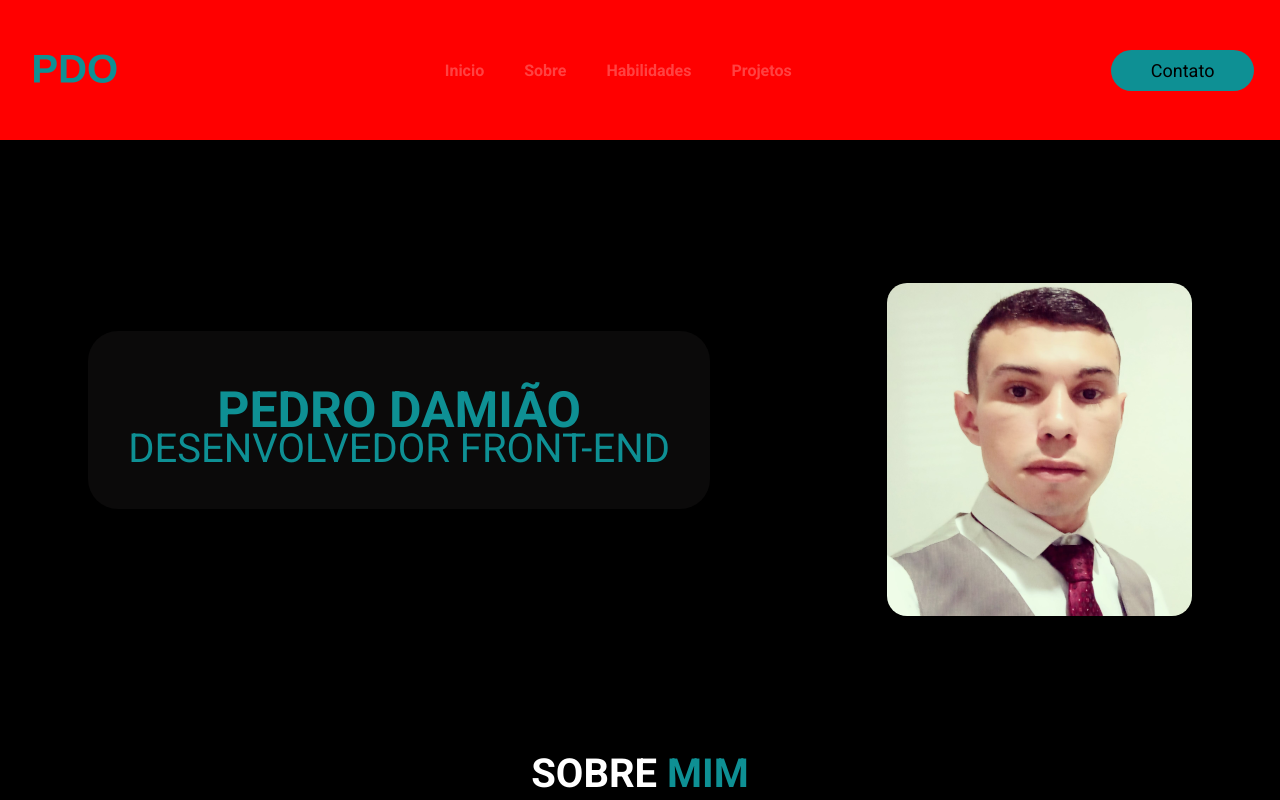
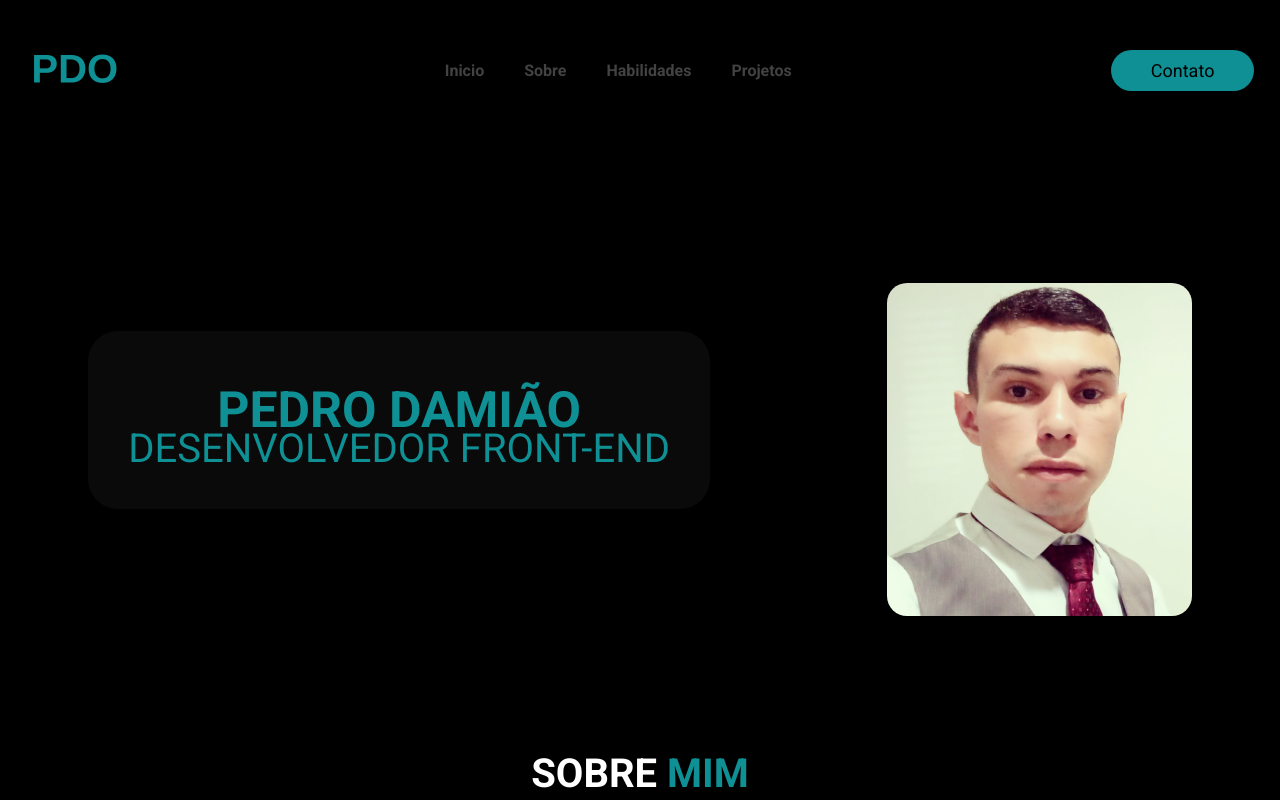
Before and after one commit to pedrodamiaoluz/portfoliopedro-react1, a React (Vite) app: page / in a window 1280 px wide. Shown: the top 800 px of the page. Built offline with nearby package versions, Linux system fonts and the light colour scheme.

Commit message:
Atualizei o footer e header

```diff
--- a/src/components/Footer/style.js
+++ b/src/components/Footer/style.js
@@ -12,7 +12,7 @@ export const Footer = styled.div`
     }
 `
 export const Container = styled.div`
-    background-color: red;
+    background-color: transparent;
     padding: 30px 2rem;
 `
 
--- a/src/components/Header/style.js
+++ b/src/components/Header/style.js
@@ -1,7 +1,7 @@
 import styled from "styled-components"
 
 export const Container = styled.header`
-    background-color:red;
+    background-color: transparent;
     padding: 20px 2%;
     display: flex;
     justify-content: space-between;
```
